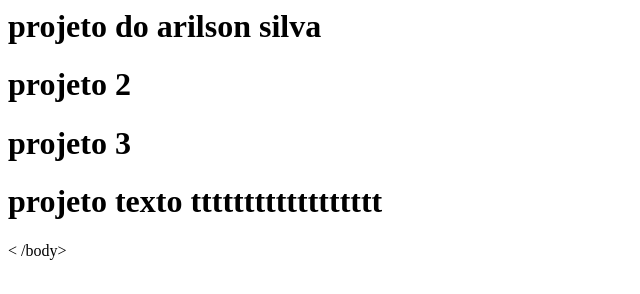
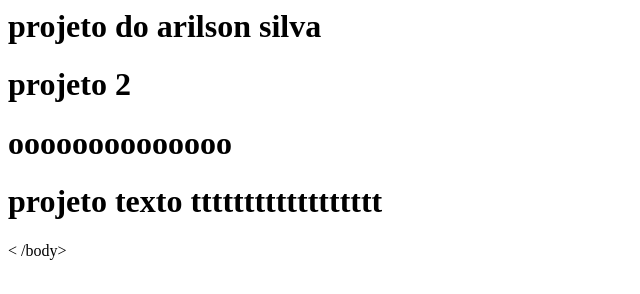
Before and after one commit to cidade-aprendizagem/curso-git, a plain HTML site: page index.html in a window 1280 px wide. Shown: the whole page, without its empty margins (0-640 px from the left). Drawn offline with Linux system fonts and the light colour scheme.

Commit message:
maria alterando

```diff
--- a/index.html
+++ b/index.html
@@ -5,7 +5,7 @@
   		<h1>projeto do arilson silva</h1>
 			<h1>projeto 2</h1>
 
-		<h1>projeto 3</h1>
+		<h1>oooooooooooooo</h1>
 		<h1>projeto texto tttttttttttttttttt</h1>
 <	/body>
 </html>
```
